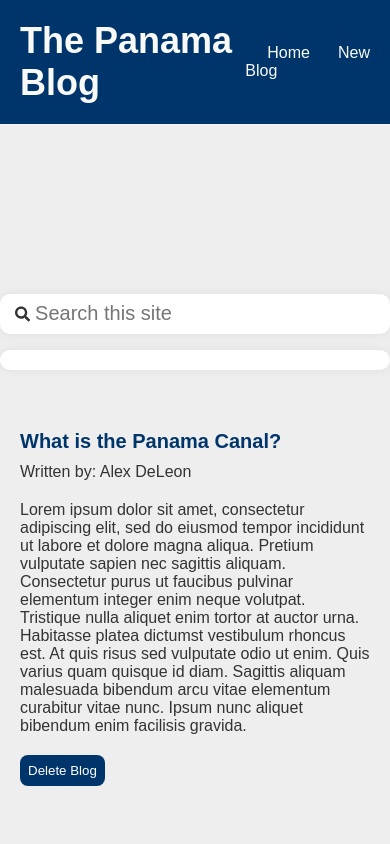
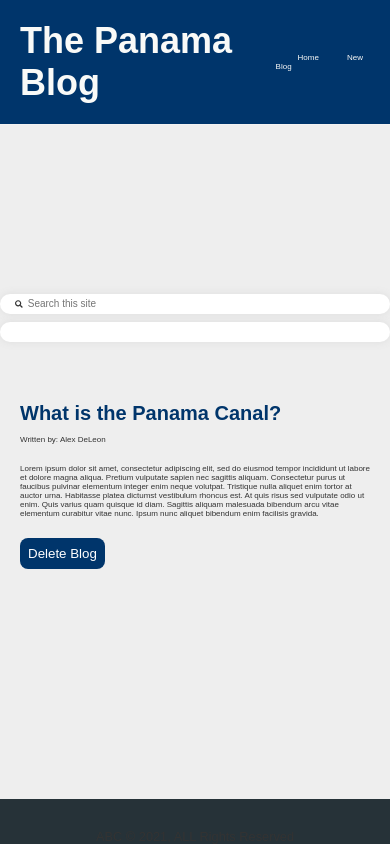
Before and after one commit to alexwebcoder/pick-up-panama-blog, a React (Create React App) app: page /blogs/1 in a window 390 px wide. Built offline with nearby package versions, Linux system fonts and the light colour scheme; data requests are answered from the project's data file.

Commit message:
added footer and renamed folders

```diff
--- a/data/db.json
+++ b/data/db.json
@@ -7,8 +7,8 @@
       "id": 1
     },
     {
-      "title": "tell me about molas",
-      "body": "Molas are works of art",
+      "title": "What are molas",
+      "body": "Molas are works of art. Lorem ipsum dolor sit amet, consectetur adipiscing elit, sed do eiusmod tempor incididunt ut labore et dolore magna aliqua. Pretium vulputate sapien nec sagittis aliquam. Consectetur purus ut faucibus pulvinar elementum integer enim neque volutpat. Tristique nulla aliquet enim tortor at auctor urna. Habitasse platea dictumst vestibulum rhoncus est. At quis risus sed vulputate odio ut enim. Quis varius quam quisque id diam. Sagittis aliquam malesuada bibendum arcu vitae elementum curabitur vitae nunc. Ipsum nunc aliquet bibendum enim facilisis gravida.",
       "author": "Alex DeLeon",
       "id": 2
     }
--- a/src/App.js
+++ b/src/App.js
@@ -3,10 +3,11 @@ import Navbar from './components/Header/Navbar';
 import Home from './pages/Home/Home';
 import { BrowserRouter as Router, Route, Routes } from 'react-router-dom';
 import Create from './pages/Create/Create';
-import BlogDetails from './BlogDetails';
+import BlogDetails from './pages/Home/BlogDetails';
 import NotFound from './pages/NotFound/NotFound';
-import SearchBar from './components/Searchbar/SearchBar';
+import SearchBar from './components/SearchBar/SearchBar';
 import SearchResults from './components/SearchResults/SearchResult';
+import Footer from "./components/Footer/Footer";
 
 function App() {
   const [results, setResults] = useState([]);
@@ -25,6 +26,7 @@ function App() {
                  <Route path='/*' element={ <NotFound /> } />
               </Routes>
           </div>
+          <Footer />
        </div>
     </Router>
   );
--- /dev/null
+++ b/src/components/Footer/Footer.css
@@ -0,0 +1,39 @@
+
+
+.footer{
+    position: fixed;
+    bottom: 0;
+    left: 0;
+    width: 100%;
+    background: #263238;
+    text-align: center;
+    color: #f4f4f4;
+}
+
+.icons{
+    padding-top: 1rem;
+}
+
+.icons a{
+    text-decoration: none;
+    font-size: 2rem;
+    margin: 0.5rem;
+    color: #f4f4f4;
+}
+
+.company-name{
+    font-size: 1.6rem;
+    margin-top: 0.5rem;
+}
+
+@media (max-width: 500px){
+    html{
+        font-size: 50%;
+    }
+}
+
+@media(min-width: 501px) and (max-width: 768px){
+    html{
+    font-size: 50%;
+    }
+}
--- /dev/null
+++ b/src/components/Footer/Footer.js
@@ -0,0 +1,19 @@
+import "./Footer.css"
+
+const Footer = () => {
+    return (
+        <footer className="footer">
+        <div className="icons">
+           <a href="#"><i class="fab fa-facebook"></i></a>
+           <a href="#"><i class="fab fa-linkedin"></i></a>
+           <a href="#"><i class="fab fa-instagram"></i></a>
+           <a href="#"><i class="fab fa-twitter"></i></a>
+            <p className="company-name">
+                ABC &copy; 2021, ALL Rights Reserved
+            </p>
+        </div>
+    </footer>
+     );
+}
+
+export default Footer;
--- /dev/null
+++ b/src/components/Footer/FooterStyles.css
@@ -0,0 +1,39 @@
+
+
+.footer{
+    position: fixed;
+    bottom: 0;
+    left: 0;
+    width: 100%;
+    background: #263238;
+    text-align: center;
+    color: #f4f4f4;
+}
+
+.icons{
+    padding-top: 1rem;
+}
+
+.icons a{
+    text-decoration: none;
+    font-size: 2rem;
+    margin: 0.5rem;
+    color: #f4f4f4;
+}
+
+.company-name{
+    font-size: 1.6rem;
+    margin-top: 0.5rem;
+}
+
+@media (max-width: 500px){
+    html{
+        font-size: 50%;
+    }
+}
+
+@media(min-width: 501px) and (max-width: 768px){
+    html{
+    font-size: 50%;
+    }
+}
--- a/src/components/SearchResults/SearchResult.js
+++ b/src/components/SearchResults/SearchResult.js
@@ -2,14 +2,16 @@ import "./SearchResults.css"
 
 const SearchResults = ({ results }) => {
 
-   return <div className="results-list">
-     {
-        results.map((result, id) => {
-            return <div key={id}>{result.body}</div>
-        })
-     }
+   return (
 
-   </div>
+      <div className="results-list">
+         {
+            results.map((result, id) => {
+                  return <div key={id}>{result.title}</div>
+            })
+         }
+
+   </div>)
 }
 
 export default SearchResults;
--- a/src/components/Searchbar/SearchBar.css
+++ b/src/components/Searchbar/SearchBar.css
@@ -1,5 +1,5 @@
 .input-wrapper {
-    background-color: #FFFFFF;
+    background-color: #FFF;
     width: 100%;
     border-radius: 10px;
     height: 2.5rem;
--- a/src/BlogDetails.js
+++ b/src/pages/Home/BlogDetails.js
@@ -1,5 +1,5 @@
 import { useNavigate, useParams } from "react-router-dom";
-import useFetch from './useFetch';
+import useFetch from '../../useFetch';
 
 const BlogDetails = () => {
  //using the useParams hook to grab values (route params) from current url (route)
@@ -10,7 +10,7 @@ const BlogDetails = () => {
     const handleClick = () => {
       fetch('http://localhost:8000/blogs/' + blog.id, {
         method: 'DELETE'
-        //this is asyncronous and fire a function when complete
+        //this is asyncronous and fires a function when complete
       }).then (() => {
         navigate('/');
       })
--- a/src/pages/Home/Home.js
+++ b/src/pages/Home/Home.js
@@ -1,4 +1,4 @@
-import BlogList from "../../BlogList";
+import BlogList from "./BlogList";
 import useFetch from "../../useFetch";
 
 const Home = () => {
```
Also changed, not shown: src/data/db.json (+12 -0 lines), src/pages/Home/BlogList.js (renamed from src/BlogList.js).
